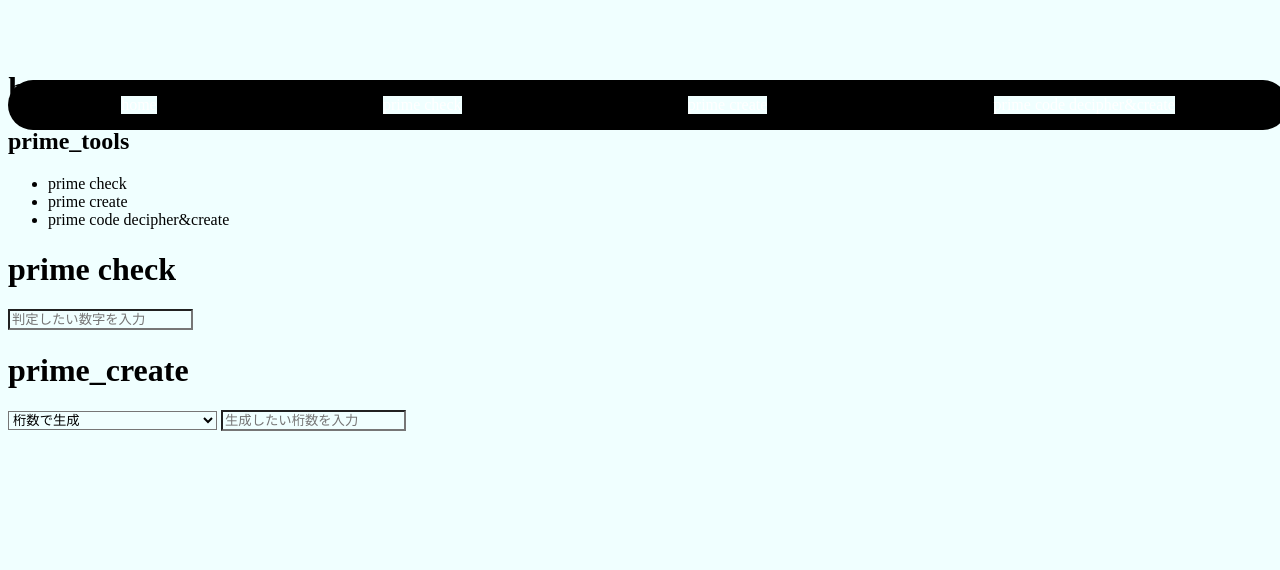
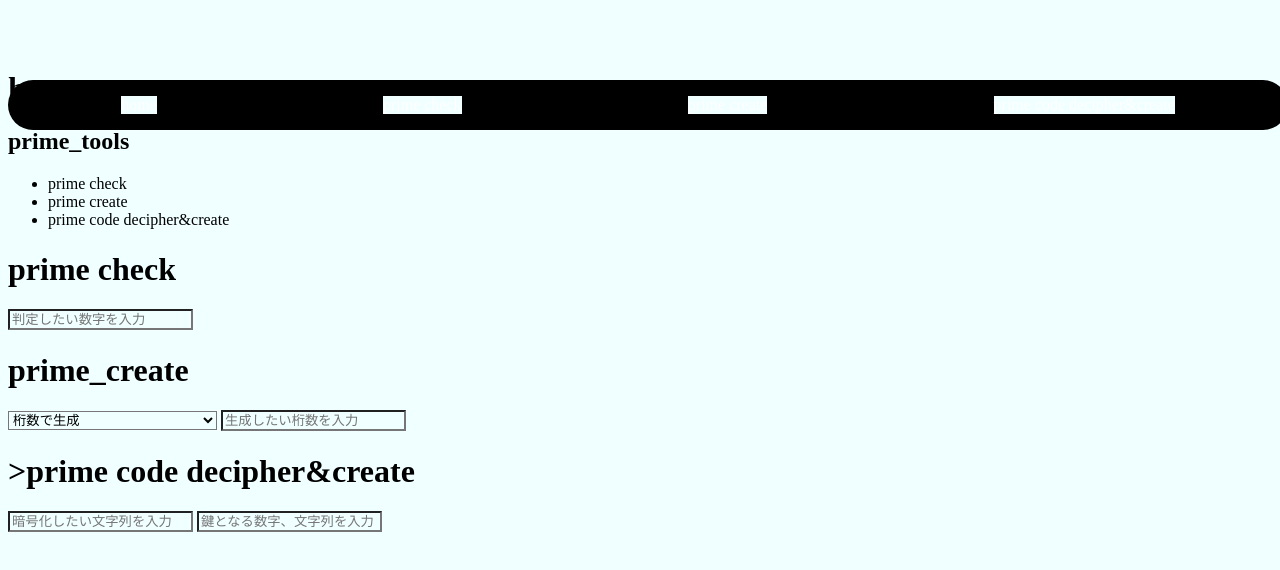
Before and after one commit to ishicororo/Prime_tools, a plain HTML site: page index.html in a window 1280 px wide. Drawn offline with Linux system fonts and the light colour scheme.

Commit message:
code機能の追加

```diff
--- a/index.html
+++ b/index.html
@@ -36,6 +36,11 @@
     <input  id="create" type="number" placeholder="生成したい桁数を入力">
     <p id="created"></p>
   </div>
+  <div id="prime_code">
+    <h1>>prime code decipher&create</h1>
+    <input type="text" placeholder="暗号化したい文字列を入力" id="code_text">
+    <input type="text" placeholder="鍵となる数字、文字列を入力　10文字以内" id="code_key">
+  </div>
   </main>
   <script src="renderer.js"></script>
 </body>
```
